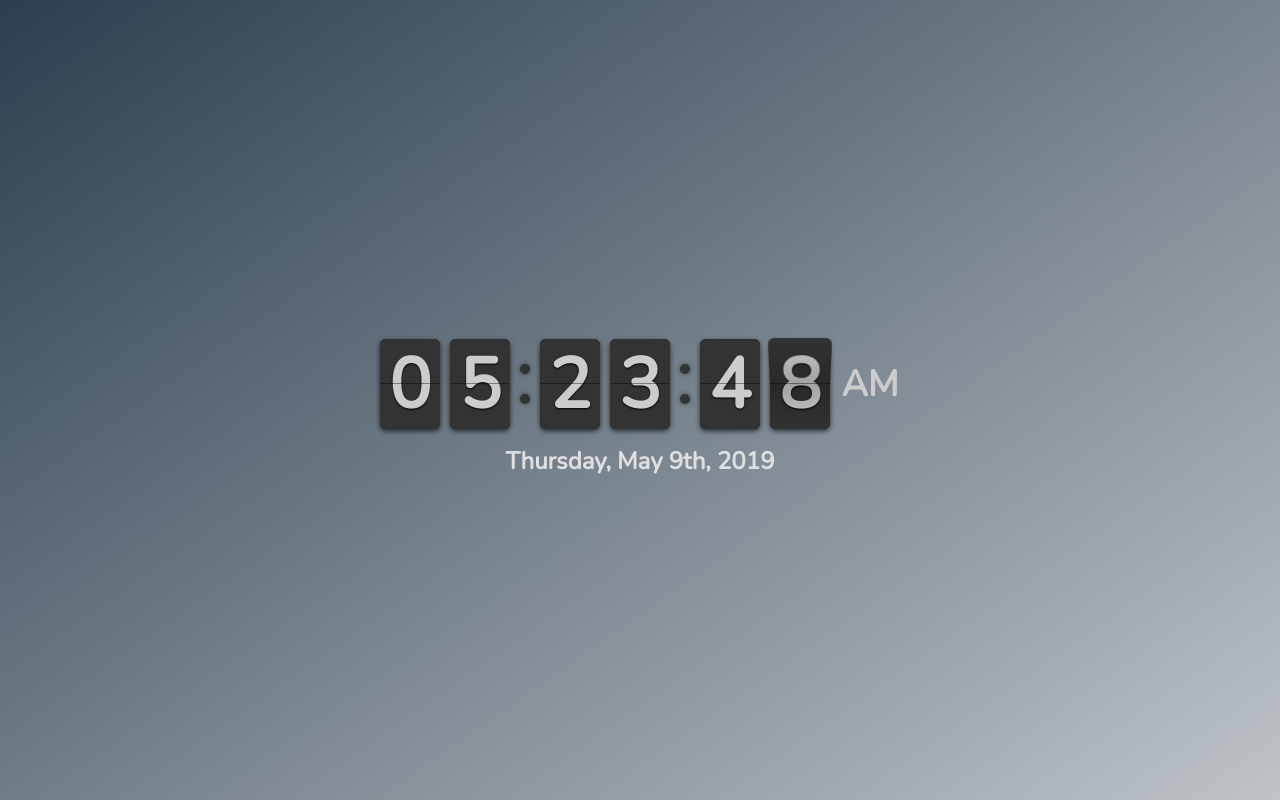
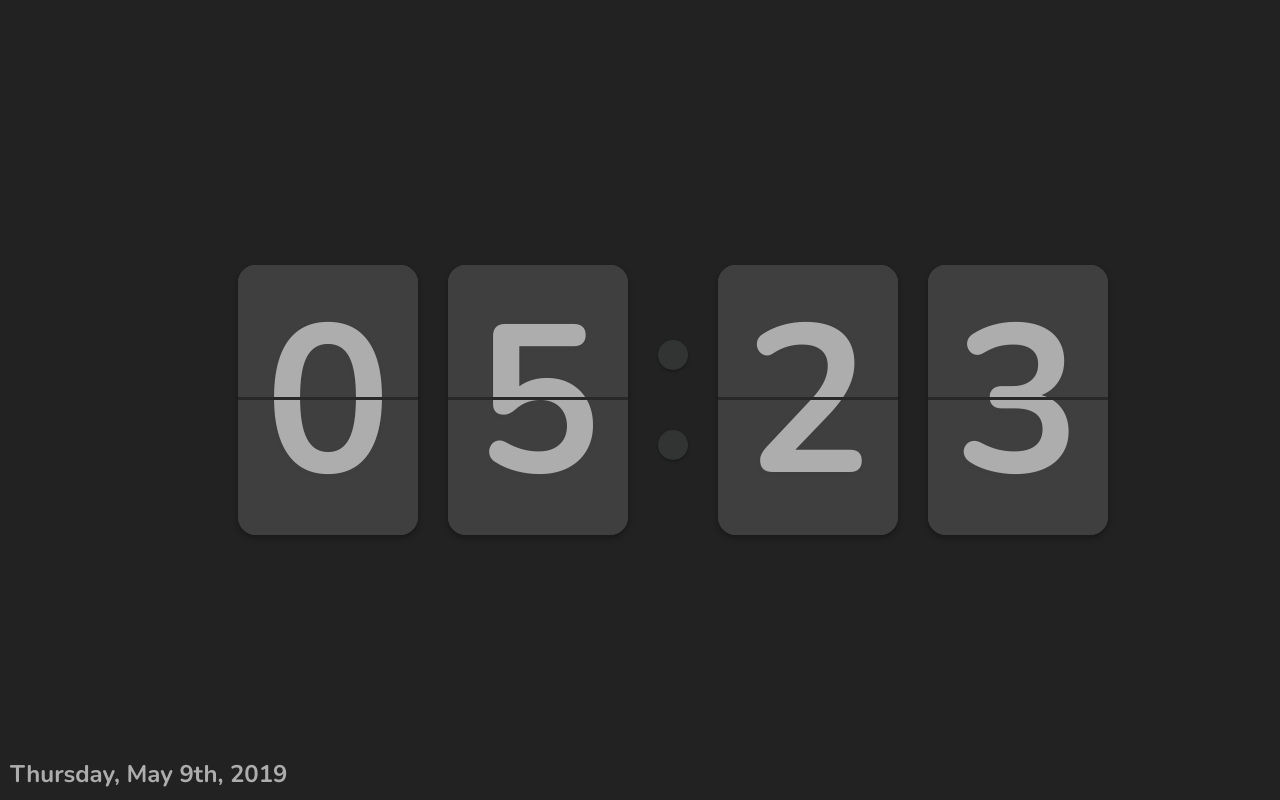
Before and after one commit to jrnxf/flip-time, a browser extension: page index.html in a window 1280 px wide. Drawn offline with nearby package versions, Linux system fonts and the light colour scheme.

Commit message:
scaling updates

```diff
--- a/assets/css/flipclock.css
+++ b/assets/css/flipclock.css
@@ -16,12 +16,12 @@
 .flip-clock-wrapper a {
   cursor: pointer;
   text-decoration: none;
-  color: #ccc;
+  color: #adadad;
 }
 
 /* .flip-clock-wrapper a:hover {
-  color: #fff;
-} */
+    color: #fff;
+  } */
 
 .flip-clock-wrapper ul {
   list-style: none;
@@ -54,8 +54,8 @@
 }
 
 /* .flip-clock-meridium a {
-  color: #313333;
-} */
+    color: #313333;
+  } */
 
 .flip-clock-wrapper {
   display: flex;
@@ -86,7 +86,7 @@
   font-weight: bold;
   line-height: 92px;
   border-radius: 6px;
-  background: #000;
+  background: #3f3f3f;
 }
 
 .flip-clock-wrapper ul li {
@@ -140,6 +140,7 @@
   -o-transform-origin: 50% 100%;
   transform-origin: 50% 100%;
   top: 0;
+  border-bottom: 1px solid #292929;
 }
 
 .flip-clock-wrapper ul li a div.up:after {
@@ -150,8 +151,7 @@
   z-index: 5;
   width: 100%;
   height: 3px;
-  background-color: #000;
-  background-color: rgba(0, 0, 0, 0.4);
+  background-color: #3f3f3f;
 }
 
 .flip-clock-wrapper ul li a div.down {
@@ -171,10 +171,10 @@
   z-index: 1;
   width: 100%;
   height: 200%;
-  color: #ccc;
-  text-shadow: 0 1px 2px #000;
+  color: #adadad;
+  text-shadow: 0 0.5px 1px #3f3f3f;
   text-align: center;
-  background-color: #333;
+  background-color: #3f3f3f;
   border-radius: 6px;
   font-size: 70px;
 }
@@ -193,7 +193,7 @@
 }
 
 .flip-clock-wrapper .flip {
-  box-shadow: 0 2px 5px rgba(0, 0, 0, 0.7);
+  box-shadow: 0 1px 2px rgba(0, 0, 0, 0.3);
 }
 
 .flip-clock-wrapper ul.play li.flip-clock-active {
@@ -221,7 +221,7 @@
   height: 10px;
   position: absolute;
   border-radius: 50%;
-  box-shadow: 0 0 5px rgba(0, 0, 0, 0.5);
+  box-shadow: 0 0.5px 1px rgba(0, 0, 0, 0.3);
   left: 5px;
 }
 
@@ -229,7 +229,7 @@
   position: absolute;
   top: -1.5em;
   right: -86px;
-  color: black;
+  color: #3f3f3f;
   text-shadow: none;
 }
 
@@ -389,36 +389,36 @@
 
 /* SHADOW */
 .flip-clock-wrapper ul.play li.flip-clock-before .up .shadow {
-  background: -moz-linear-gradient(top, rgba(0, 0, 0, 0.1) 0%, black 100%);
+  background: -moz-linear-gradient(top, rgba(0, 0, 0, 0.1) 0%, #222222 100%);
   background: -webkit-gradient(
     linear,
     left top,
     left bottom,
     color-stop(0%, rgba(0, 0, 0, 0.1)),
-    color-stop(100%, black)
+    color-stop(100%, #222222)
   );
-  background: linear, top, rgba(0, 0, 0, 0.1) 0%, black 100%;
-  background: -o-linear-gradient(top, rgba(0, 0, 0, 0.1) 0%, black 100%);
-  background: -ms-linear-gradient(top, rgba(0, 0, 0, 0.1) 0%, black 100%);
-  background: linear, to bottom, rgba(0, 0, 0, 0.1) 0%, black 100%;
+  background: linear, top, rgba(0, 0, 0, 0.1) 0%, #222222 100%;
+  background: -o-linear-gradient(top, rgba(0, 0, 0, 0.1) 0%, #222222 100%);
+  background: -ms-linear-gradient(top, rgba(0, 0, 0, 0.1) 0%, #222222 100%);
+  background: linear, to bottom, rgba(0, 0, 0, 0.1) 0%, #222222 100%;
   -webkit-animation: show 0.5s linear both;
   -moz-animation: show 0.5s linear both;
   animation: show 0.5s linear both;
 }
 
 .flip-clock-wrapper ul.play li.flip-clock-active .up .shadow {
-  background: -moz-linear-gradient(top, rgba(0, 0, 0, 0.1) 0%, black 100%);
+  background: -moz-linear-gradient(top, rgba(0, 0, 0, 0.1) 0%, #222222 100%);
   background: -webkit-gradient(
     linear,
     left top,
     left bottom,
     color-stop(0%, rgba(0, 0, 0, 0.1)),
-    color-stop(100%, black)
+    color-stop(100%, #222222)
   );
-  background: linear, top, rgba(0, 0, 0, 0.1) 0%, black 100%;
-  background: -o-linear-gradient(top, rgba(0, 0, 0, 0.1) 0%, black 100%);
-  background: -ms-linear-gradient(top, rgba(0, 0, 0, 0.1) 0%, black 100%);
-  background: linear, to bottom, rgba(0, 0, 0, 0.1) 0%, black 100%;
+  background: linear, top, rgba(0, 0, 0, 0.1) 0%, #222222 100%;
+  background: -o-linear-gradient(top, rgba(0, 0, 0, 0.1) 0%, #222222 100%);
+  background: -ms-linear-gradient(top, rgba(0, 0, 0, 0.1) 0%, #222222 100%);
+  background: linear, to bottom, rgba(0, 0, 0, 0.1) 0%, #222222 100%;
   -webkit-animation: hide 0.5s 0.3s linear both;
   -moz-animation: hide 0.5s 0.3s linear both;
   animation: hide 0.5s 0.3s linear both;
@@ -426,36 +426,36 @@
 
 /*DOWN*/
 .flip-clock-wrapper ul.play li.flip-clock-before .down .shadow {
-  background: -moz-linear-gradient(top, black 0%, rgba(0, 0, 0, 0.1) 100%);
+  background: -moz-linear-gradient(top, #222222 0%, rgba(0, 0, 0, 0.1) 100%);
   background: -webkit-gradient(
     linear,
     left top,
     left bottom,
-    color-stop(0%, black),
+    color-stop(0%, #222222),
     color-stop(100%, rgba(0, 0, 0, 0.1))
   );
-  background: linear, top, black 0%, rgba(0, 0, 0, 0.1) 100%;
-  background: -o-linear-gradient(top, black 0%, rgba(0, 0, 0, 0.1) 100%);
-  background: -ms-linear-gradient(top, black 0%, rgba(0, 0, 0, 0.1) 100%);
-  background: linear, to bottom, black 0%, rgba(0, 0, 0, 0.1) 100%;
+  background: linear, top, #222222 0%, rgba(0, 0, 0, 0.1) 100%;
+  background: -o-linear-gradient(top, #222222 0%, rgba(0, 0, 0, 0.1) 100%);
+  background: -ms-linear-gradient(top, #222222 0%, rgba(0, 0, 0, 0.1) 100%);
+  background: linear, to bottom, #222222 0%, rgba(0, 0, 0, 0.1) 100%;
   -webkit-animation: show 0.5s linear both;
   -moz-animation: show 0.5s linear both;
   animation: show 0.5s linear both;
 }
 
 .flip-clock-wrapper ul.play li.flip-clock-active .down .shadow {
-  background: -moz-linear-gradient(top, black 0%, rgba(0, 0, 0, 0.1) 100%);
+  background: -moz-linear-gradient(top, #222222 0%, rgba(0, 0, 0, 0.1) 100%);
   background: -webkit-gradient(
     linear,
     left top,
     left bottom,
-    color-stop(0%, black),
+    color-stop(0%, #222222),
     color-stop(100%, rgba(0, 0, 0, 0.1))
   );
-  background: linear, top, black 0%, rgba(0, 0, 0, 0.1) 100%;
-  background: -o-linear-gradient(top, black 0%, rgba(0, 0, 0, 0.1) 100%);
-  background: -ms-linear-gradient(top, black 0%, rgba(0, 0, 0, 0.1) 100%);
-  background: linear, to bottom, black 0%, rgba(0, 0, 0, 0.1) 100%;
+  background: linear, top, #222222 0%, rgba(0, 0, 0, 0.1) 100%;
+  background: -o-linear-gradient(top, #222222 0%, rgba(0, 0, 0, 0.1) 100%);
+  background: -ms-linear-gradient(top, #222222 0%, rgba(0, 0, 0, 0.1) 100%);
+  background: linear, to bottom, #222222 0%, rgba(0, 0, 0, 0.1) 100%;
   -webkit-animation: hide 0.5s 0.3s linear both;
   -moz-animation: hide 0.5s 0.3s linear both;
   animation: hide 0.5s 0.2s linear both;
--- a/assets/css/styles.css
+++ b/assets/css/styles.css
@@ -1,13 +1,10 @@
-html,
-body {
+html, body {
     margin: 0;
     padding: 0;
     font-family: "Nunito", sans-serif;
-  font-weight: 400;
-  background: #bdc3c7;  /* fallback for old browsers */
-  background: -webkit-linear-gradient(145deg, #2c3e50, #bdc3c7);  /* Chrome 10-25, Safari 5.1-6 */
-  background: linear-gradient(145deg, #2c3e50, #bdc3c7); /* W3C, IE 10+/ Edge, Firefox 16+, Chrome 26+, Opera 12+, Safari 7+ */
-  color: #dfdfdf !important;
+    font-weight: 900;
+    color: #adadad;
+    background: #222222;
 }
 
 #container {
@@ -20,15 +17,20 @@ body {
 }
 
 #date {
+    position: absolute;
+    bottom: 10px;
+    left: 10px;
     font-size: 1.5em;
     font-weight: 700;
+
 }
 
+#clock-wrapper { transform: scale(1.5); }
+@media (min-width: 770px)   and (min-height: 500px)     { #clock-wrapper { transform: scale(2.25); } }
+@media (min-width: 1020px)  and (min-height: 500px)     { #clock-wrapper { transform: scale(3); } }
+@media (min-width: 1350px)  and (min-height: 500px)     { #clock-wrapper { transform: scale(4); } }
+
 @keyframes fadeIn {
-  from {
-    opacity: 0;
+    from { opacity: 0; }
+    to { opacity: 1; }
 }
-  to {
-    opacity: 1;
-  }
-}
--- a/assets/js/flipclock.js
+++ b/assets/js/flipclock.js
@@ -1922,10 +1922,10 @@ var FlipClock;
 			}
 
 			this.createDivider();
-			this.createDivider();
+			// this.createDivider();
 
 			$(this.dividers[0]).insertBefore(this.lists[this.lists.length - 2].$el);
-			$(this.dividers[1]).insertBefore(this.lists[this.lists.length - 4].$el);
+			// $(this.dividers[1]).insertBefore(this.lists[this.lists.length - 4].$el);
 
 			this.base();
 		},
@@ -2314,11 +2314,11 @@ var FlipClock;
 			this.base(time);
 			this.meridiumText = this.getMeridium();
 			this.meridium = $([
-				'<ul class="flip-clock-meridium">',
-					'<li>',
-						'<a href="#">'+this.meridiumText+'</a>',
-					'</li>',
-				'</ul>'
+				// '<ul class="flip-clock-meridium">',
+				// 	'<li>',
+				// 		'<a href="#">'+this.meridiumText+'</a>',
+				// 	'</li>',
+				// '</ul>'
 			].join(''));
 
 			this.meridium.insertAfter(this.lists[this.lists.length-1].$el);
--- a/assets/js/index.js
+++ b/assets/js/main.js
@@ -4,7 +4,8 @@ function updateDate() {
 
 $(document).ready(function () {
     $('#clock').FlipClock({
-        clockFace: 'TwelveHourClock'
+        clockFace: 'TwelveHourClock',
+        showSeconds: false,
     });
 
     updateDate();
--- a/index.html
+++ b/index.html
@@ -4,20 +4,21 @@
     <meta charset="UTF-8">
     <meta name="viewport" content="width=device-width, initial-scale=1.0">
     <meta http-equiv="X-UA-Compatible" content="ie=edge">
-    <link href="https://fonts.googleapis.com/css?family=Nunito" rel="stylesheet">
+    <link href="https://fonts.googleapis.com/css?family=Nunito:400,700,800,900" rel="stylesheet">
     <link href="/assets/css/flipclock.css" rel="stylesheet">
     <link href="/assets/css/styles.css" rel="stylesheet">
     <title>New Tab</title>
 </head>
 <body>
-
-    <div id="container">
-        <div id="clock"></div>
+    <section id="container">
+        <div id="clock-wrapper">
+            <div id="clock"></div>
+        </div>
         <div id="date"></div>
-    </div>
+    </section>
     <script src="/assets/js/jquery-slim.min.js"></script>
     <script src="/assets/js/flipclock.js"></script>
     <script src="/assets/js/moment.min.js"></script>
-    <script src="/assets/js/index.js"></script>
+    <script src="/assets/js/main.js"></script>
 </body>
 </html>
```
Also changed, not shown: README.md (added), assets/img/icon.png (renamed from icon.png), assets/img/icon128.png (renamed from icon128.png), assets/js/flipclock.min.js (added), manifest.json. Lines whose indentation alone changed are shown as unchanged.
